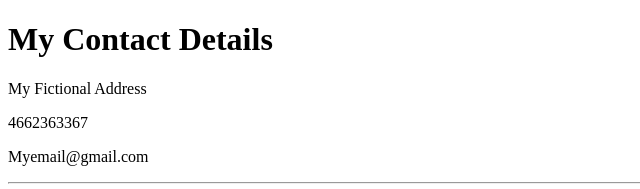
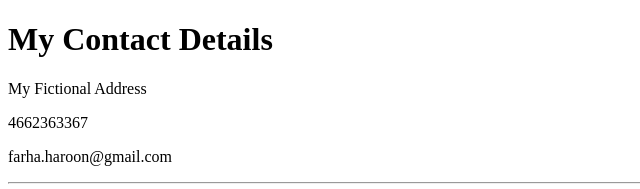
Before and after one commit to farha-haroon/cv, a plain HTML site: page Contact.html in a window 1280 px wide. Shown: the top 189 px of the page, 0-640 px from the left. Drawn offline with Linux system fonts and the light colour scheme.

Commit message:
Update email address

```diff
--- a/Contact.html
+++ b/Contact.html
@@ -11,7 +11,7 @@
   <h1>My Contact Details</h1>
   <p>My Fictional Address</p>
   <p>4662363367</p>
-  <p>Myemail@gmail.com</p>
+  <p>farha.haroon@gmail.com</p>
   <hr>
   <form action="mailto:farha.haroon@gmail.com" method="post"enctype="text/plain">
     <label for="">Your Name:</label>
```
